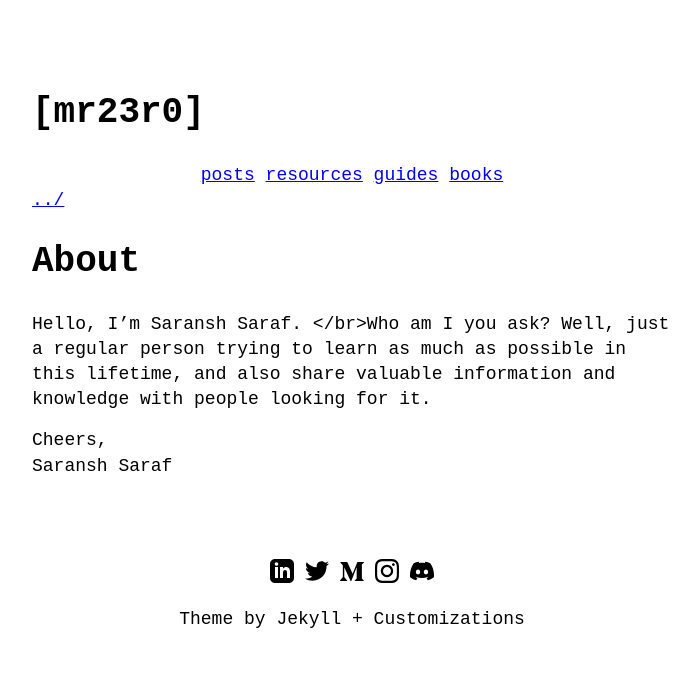
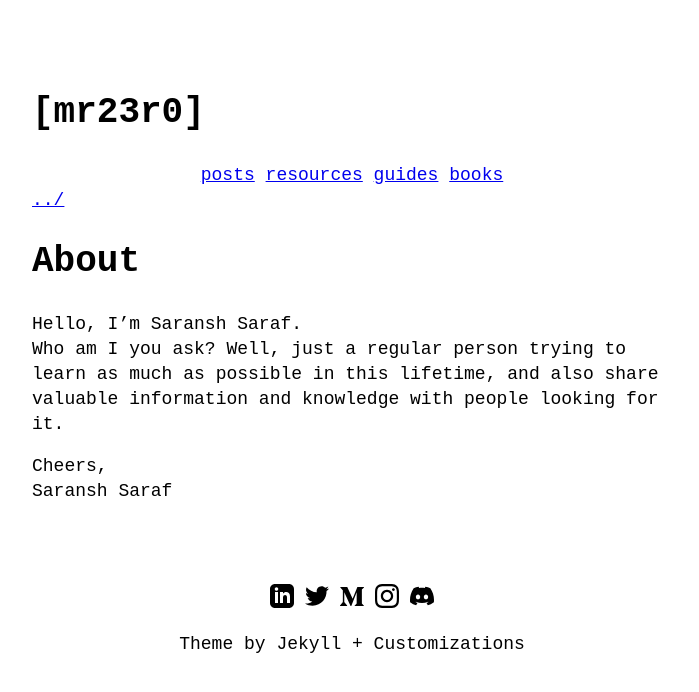
Before and after one commit to mr23r0/mr23r0.github.io, a Jekyll site: the page built from about.md, in a window 1280 px wide. Shown: the top 692 px of the page, without its empty margins (288-987 px from the left). Built offline with Jekyll 4.4.1, drawn with Linux system fonts in a browser that asks for light colours.

Commit message:
about fix

```diff
--- a/about.md
+++ b/about.md
@@ -4,7 +4,8 @@ title: About
 ---
 
 Hello, I'm Saransh Saraf.
-</br>Who am I you ask? Well, just a regular person trying to learn as much as possible in this lifetime, and also share valuable information and knowledge with people looking for it.
+<br/>
+Who am I you ask? Well, just a regular person trying to learn as much as possible in this lifetime, and also share valuable information and knowledge with people looking for it.
 
 Cheers,<br/>
 Saransh Saraf
```
Also changed, not shown: 2 other files.
